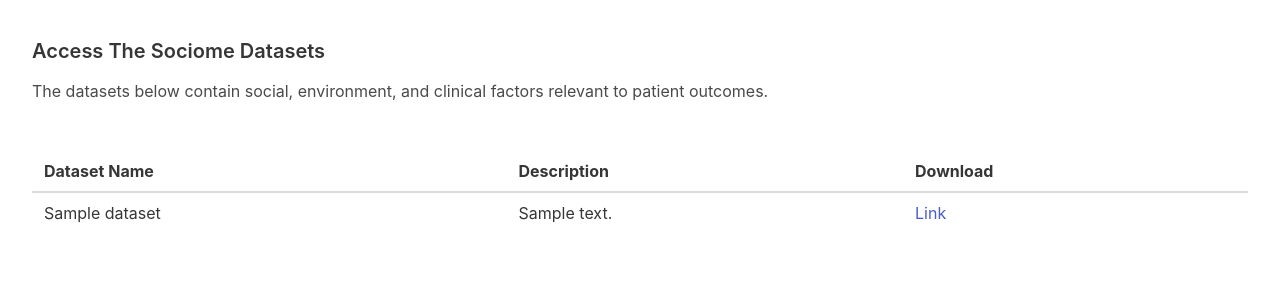
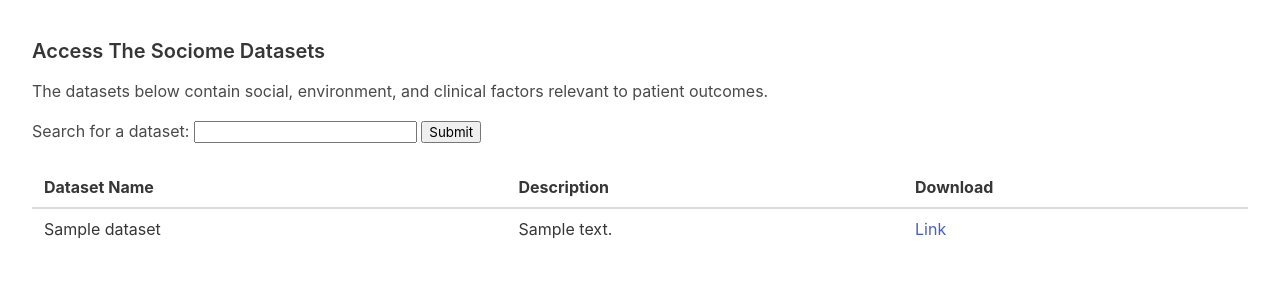
Before and after one commit to sociome/sociome-data-commons, a Django app: page / in a window 1280 px wide. Shown: the part 62-362 px from the top of the page. Run offline with Django 4.2, Linux system fonts and the light colour scheme; tables that the repository leaves empty hold one stand-in row (values such as "Sample post").

Commit message:
Added in a search feature for datasets

```diff
--- a/sociomedc/fileserver/models.py
+++ b/sociomedc/fileserver/models.py
@@ -1,14 +1,29 @@
+'''
+Copyright (C) University of Chicago - All Rights Reserved
+
+models.py describes the database tables that back the sociome data commons. It also defines the basic API
+subroutines that allow for querying and modifying these tables.
+'''
+
 from django.db import models
 import uuid
 
+
 class Dataset(models.Model):
-    '''Defines the basic structure for handling and serving files
+    '''Defines the basic structure for handling and serving uploaded datasets to the data commons.
+
+    Attributes:
+        file: a FileField that represents an actual data contents of a sociome asset
+        name: a CharField unique identifier for a dataset
+        desc: a CharField a searchable description for a dataset, main difference between this and meta data is searchability
+        uuid: a CharField an obfuscated uuid for a dataset
     '''
+
     #path to an ordinary file on disk
     file = models.FileField()
 
     #an identifying name
-    name = models.CharField(max_length=128)
+    name = models.CharField(max_length=128, primary_key=True)
 
     #an identifying description
     desc = models.CharField(max_length=1024)
@@ -16,19 +31,85 @@ class Dataset(models.Model):
     #unique identifier
     uuid = models.CharField(max_length=32)
 
+
+    '''File creation errors
+    '''
+    BLANK_NAME_ERROR = "The dataset name cannot be blank."
+    NAME_FORMAT_ERROR = "The dataset name must not contain any spaces, e.g., chicago_crime."
+    DUPLICATE_NAME_ERROR = "Another dataset with this name exists."
+    FILE_FORMAT_ERROR = "The dataset is missing or not properly formatted."
+
+
     def save(self, *args, **kwargs):
         self.uuid = uuid.uuid4()
         super(Dataset, self).save(*args, **kwargs)
 
 
-#validate
-def validateUpload(name, desc):
+def createDataset(file, name, desc):
+    '''createDataset adds a new dataset to the sociome after validating the inputs
+    '''
+    if len(name) == 0:
+        raise ValueError(Dataset.BLANK_NAME_ERROR)
+
     if len(name.split()) > 1:
-        raise ValueError("The dataset name must not contain any spaces, e.g., chicago_crime")
-    return None
+        raise ValueError(Dataset.NAME_FORMAT_ERROR)
+
+    if Dataset.objects.filter(name = name).count() > 0:
+        raise ValueError(Dataset.DUPLICATE_NAME_ERROR)
+
+    if file is None:
+        raise ValueError(Dataset.FILE_FORMAT_ERROR)
+
+    new_dataset = Dataset(file=file, name=name,desc=desc)
+    new_dataset.save()
+
+    return new_dataset
+
+
+def findDatasets(str=""):
+    '''findDatasets returns a subset of relevant datasets for a user
+    '''
+    rtn = []
+
+    str = str.lower()
+
+    for dataset in Dataset.objects.all():
+
+        if str == "":
+            rtn.append(dataset)
+            continue
+
+        for word in str.split():
+            if word in dataset.name.lower() or word in dataset.desc.lower():
+                rtn.append(dataset)
+
+    return rtn
+
 
 
 class Metadata(models.Model):
+    '''Metadata stores associates metadata fields with the datasets in a simple key-value model
+    '''
     dataset = models.ForeignKey(Dataset, on_delete=models.CASCADE)
     key = models.CharField(max_length=1024)
     value = models.CharField(max_length=1024)
+
+    '''File creation errors
+    '''
+    METADATA_ERROR = 'The key of this metadata field is blank. '
+
+def addMetadata(dataset, key, value):
+    '''addMetadata associates a key-value pair with a dataset
+    '''
+
+    if len(key) == 0 or dataset is None:
+        raise ValueError(Metadata.METADATA_ERROR)
+
+    if Metadata.objects.filter(dataset = dataset, key = key).count() > 0:
+        md_obj = Metadata.objects.filter(dataset = dataset, key = key)[0]
+        md_obj.key = key
+        md_obj.value = value
+        md_obj.save()
+    else:
+        m = Metadata(dataset=dataset, key=key, value=value)
+        m.save()
--- a/sociomedc/fileserver/views.py
+++ b/sociomedc/fileserver/views.py
@@ -1,60 +1,86 @@
-'''views.py defines the http services provided by the sociome data commons
+'''
+Copyright (C) University of Chicago - All Rights Reserved
+
+views.py defines the basic backend services of the sociome data commons.
 '''
 
+#django imports
+from django.http import FileResponse
 from django.shortcuts import render
+
+#file imports
 from fileserver.models import *
 from fileserver.metadata import *
 
-# Create your views here.
 def index(request, new_dataset=False):
-    return render(request, 'index.html', {'datasets': Dataset.objects.all()})
+    '''index renders the main landing page of the sociome data commons
+    '''
+
+    if request.method == 'GET':
+        return render(request, 'index.html', {'datasets': Dataset.objects.all()})
+
+    if request.method == 'POST':
+        search = request.POST.get('search', '')
+
+        return render(request, 'index.html', {'datasets': findDatasets(search)})
+
+
+def upload(request):
+    '''upload serves and processes dataset uploadss
+    '''
+
+    #generates the metadata form from the dictionary
+    metadata = do_form('../metadata')
+
+    #serves the form
+    if request.method == 'GET':
+        return render(request, 'upload.html', {'metadata': metadata, 'error': False})
+
+    #handles the form
+    if request.method == 'POST':
+
+        try:
+            name = request.POST.get('name', '')
+            desc = request.POST.get('desc', '')
+            file = request.FILES.get('filename')
+            new_dataset = createDataset(file, name, desc)
+
+        except ValueError as e:
+            return render(request, 'upload.html', {'metadata': metadata, 'error': True, 'message': str(e)})
+
+
+        try:
+            for key,value in request.POST.items():
+
+                if 'metadata' in key:
+                    key = key.split('_')[1]
+                    addMetadata(new_dataset, key, value)
+
+        except ValueError as e:
+            return render(request, 'upload.html', {'metadata': metadata, 'error': True, 'message': str(e)})
+
+
+        return index(request, True)
 
 
 def dictionary(request):
     str = do_html('../metadata')
     return render(request, 'dictionary.html', {'metadata': str})
 
-
-def upload(request):
-
-    metadata = do_form('../metadata')
-
-    if request.method == 'GET':
-        return render(request, 'upload.html', {'metadata': metadata, 'error': True})
-
-
-    if request.method == 'POST':
-
-        name = request.POST.get('name')
-        desc = request.POST.get('desc')
-        file = request.FILES.get('filename')
-
-
-        try:
-            validateUpload(name, desc)
-        except ValueError as e:
-            return render(request, 'upload.html', {'metadata': metadata, 'error': True, 'message': str(e)})
-
-
-        new_dataset = Dataset(file=file, name=name,desc=desc)
-        new_dataset.save()
-
-
-        for key,value in request.POST.items():
-
-            if 'metadata' in key:
-                key = key.split('_')[1]
-                m = Metadata(dataset=new_dataset, key=key, value=value)
-                m.save()
-
-        return index(request, True)
-
-
 def dataset(request):
     if request.method == 'GET':
         uuid = request.GET.get('id')
         dataset = Dataset.objects.filter(uuid=uuid)
-        client_ip = str(request.META['REMOTE_ADDR'])
+        client_ip = request.build_absolute_uri('/')
 
         metadata = Metadata.objects.filter(dataset = dataset[0])
         return render(request, 'dataset.html', {'dataset': dataset[0], 'clientip': client_ip, 'metadata': metadata})
+
+
+def download(request):
+    if request.method == 'GET':
+        uuid = request.GET.get('id')
+        dataset = Dataset.objects.get(uuid=uuid)
+        filename = dataset.file.path
+        response = FileResponse(open(filename, 'rb'))
+        return response
--- a/sociomedc/sociomedc/urls.py
+++ b/sociomedc/sociomedc/urls.py
@@ -24,5 +24,6 @@ urlpatterns = [
     path('', index),
     path('upload', upload),
     path('dataset', dataset),
-    path('dictionary', dictionary)
+    path('dictionary', dictionary),
+    path('download', download)
 ]
--- a/sociomedc/templates/dataset.html
+++ b/sociomedc/templates/dataset.html
@@ -8,9 +8,9 @@
 <p><strong>Use This Dataset: </strong></p>
 
 <pre>
-<code>
-import pandas as pd
-df = pd.read_json('http://{{clientip}}/json/{{dataset.uuid}}')
+<code style="font-size:12px;">
+from sociomepy.data import *
+df = sociome('{{clientip}}download?id={{dataset.uuid}}')
 </code>
 </pre>
 </div>
--- a/sociomedc/templates/index.html
+++ b/sociomedc/templates/index.html
@@ -8,7 +8,14 @@
 <h4>Access The Sociome Datasets</h4>
 The datasets below contain social, environment, and clinical factors relevant to patient outcomes.
 
-<p><br></p>
+<p>
+<form method="post">
+{% csrf_token %}
+<label for="name">Search for a dataset:</label>
+<input type="text" id="search" name="search"> <input type="submit">
+</form>
+</p>
+
 </div>
 
     <table class="table">
--- a/sociomedc/templates/upload.html
+++ b/sociomedc/templates/upload.html
@@ -1,7 +1,7 @@
 {% extends 'base.html' %}
 
 {% block content %}
-<form method="post">
+<form method="post" enctype="multipart/form-data">
   {% csrf_token %}
 
 
```
